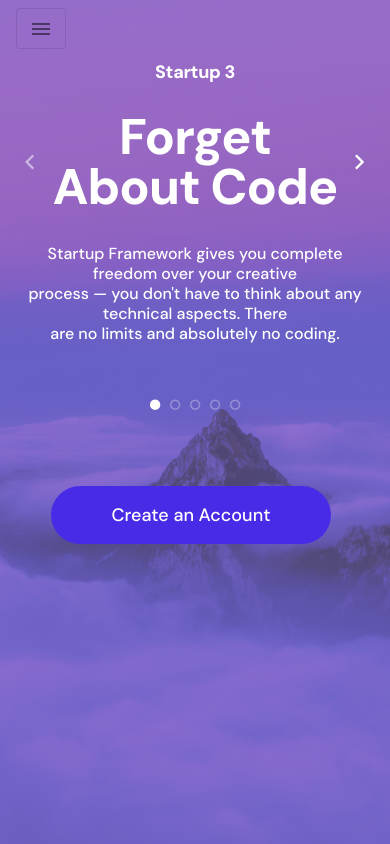
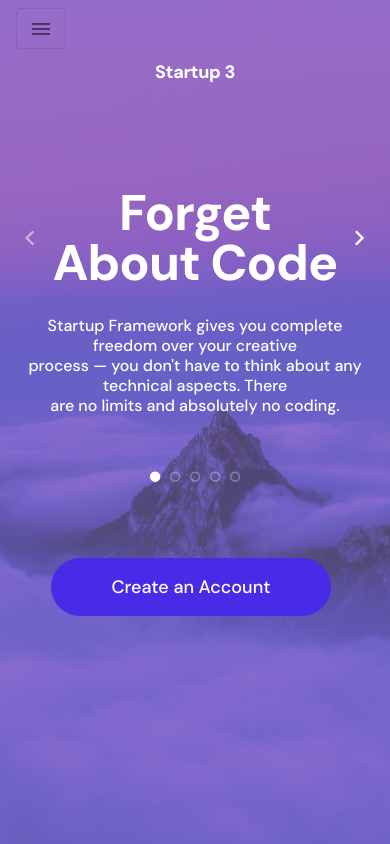
Before and after one commit to ufyy01/Startup3-landing-pages, a plain HTML site: page page3.html in a window 390 px wide. Drawn offline with nearby package versions, Linux system fonts and the light colour scheme.

Commit message:
More edits on page 1, 2 & 3

```diff
--- a/page3.html
+++ b/page3.html
@@ -46,7 +46,7 @@
     </nav>
      <div class="content3 mt-lg-5">
       <h2 class="logo pt-lg-4">Startup 3</h2>
-      <div class="content-text my-4 d-flex align-items-center justify-content-between">
+      <div class="content-text my-ld-4 d-flex align-items-center justify-content-between">
         <div class="next3 active">
           <a href="page2.html"
             ><span class="material-symbols-outlined">
--- a/style.css
+++ b/style.css
@@ -288,6 +288,9 @@ body {
   font-size: 50px;
   line-height: 50px;
  }
+ .content-text {
+  margin: 20px 0;
+ }
  .content p, .content2 p, .content3 p, .content-left p, .content5 p {
   font-size: 16px;
   line-height: 20px;
```
Also changed, not shown: index.html (+1 -1 lines), page2.html (+1 -1 lines).
